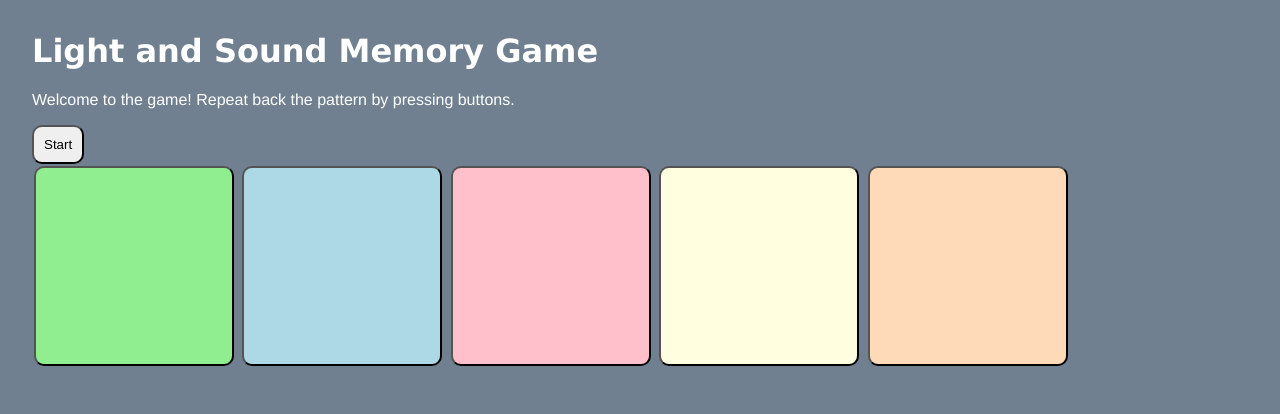
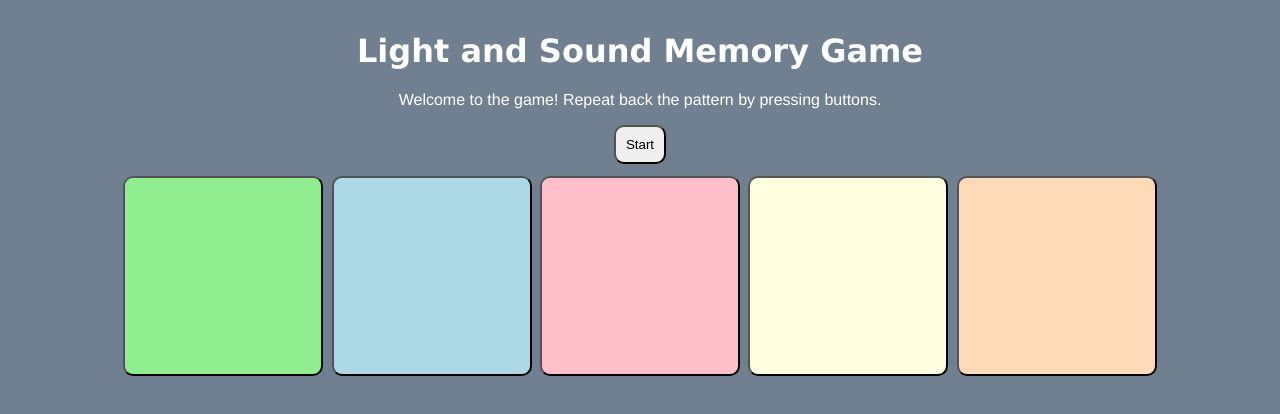
Before and after one commit to andyl5/Light-and-Sound-Memory-Game, a plain HTML site: page index.html in a window 1280 px wide. Drawn offline with Linux system fonts and the light colour scheme.

Commit message:
visual updates

```diff
--- a/style.css
+++ b/style.css
@@ -3,13 +3,16 @@ body {
     color: white;
     margin: 2em;
     font-family: helvetica, arial, sans-serif;
+    text-align: center;
 }
 h1 {
     font-family: verdana, Arial, sans-serif;
+    color: white;
 }
 button {
     padding: 10px;
     border-radius: 10px;
+    margin-bottom: 10px;
 }
 #gameButtonArea > button {
     width: 200px;
```
